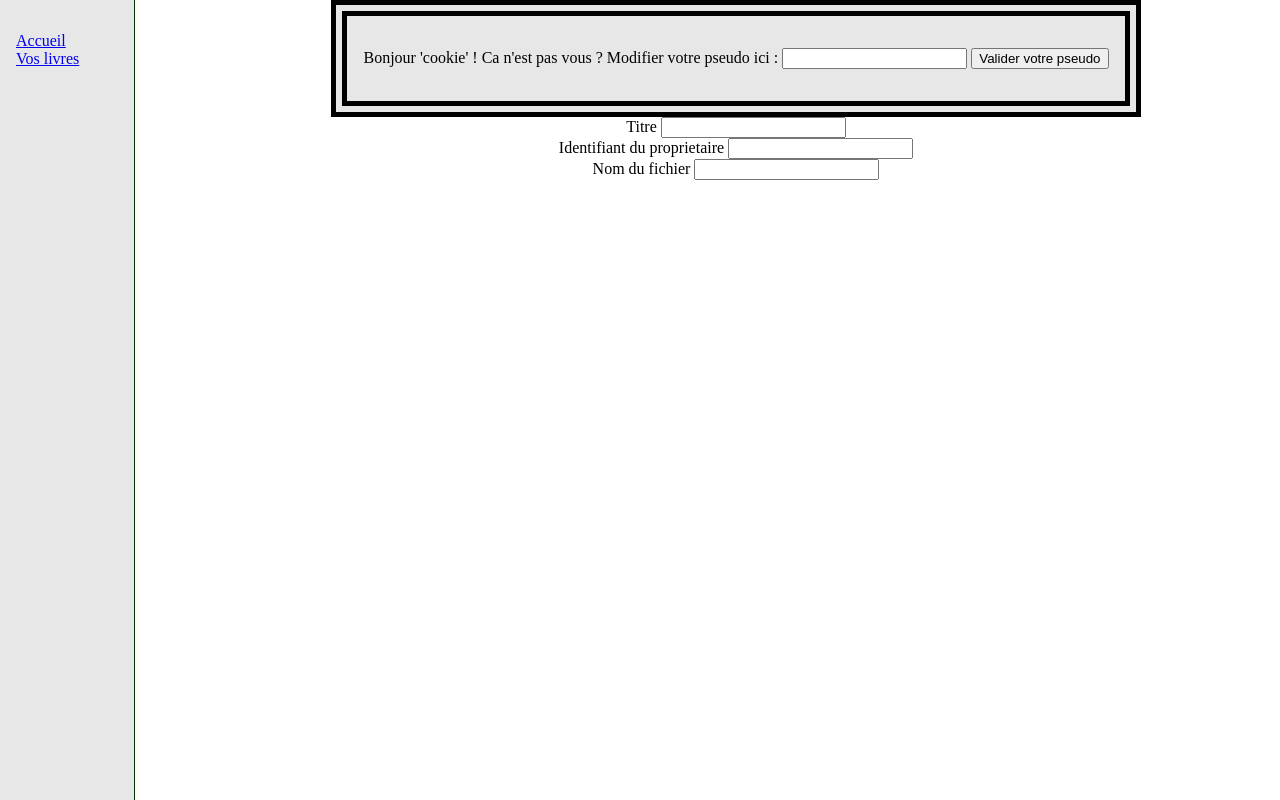
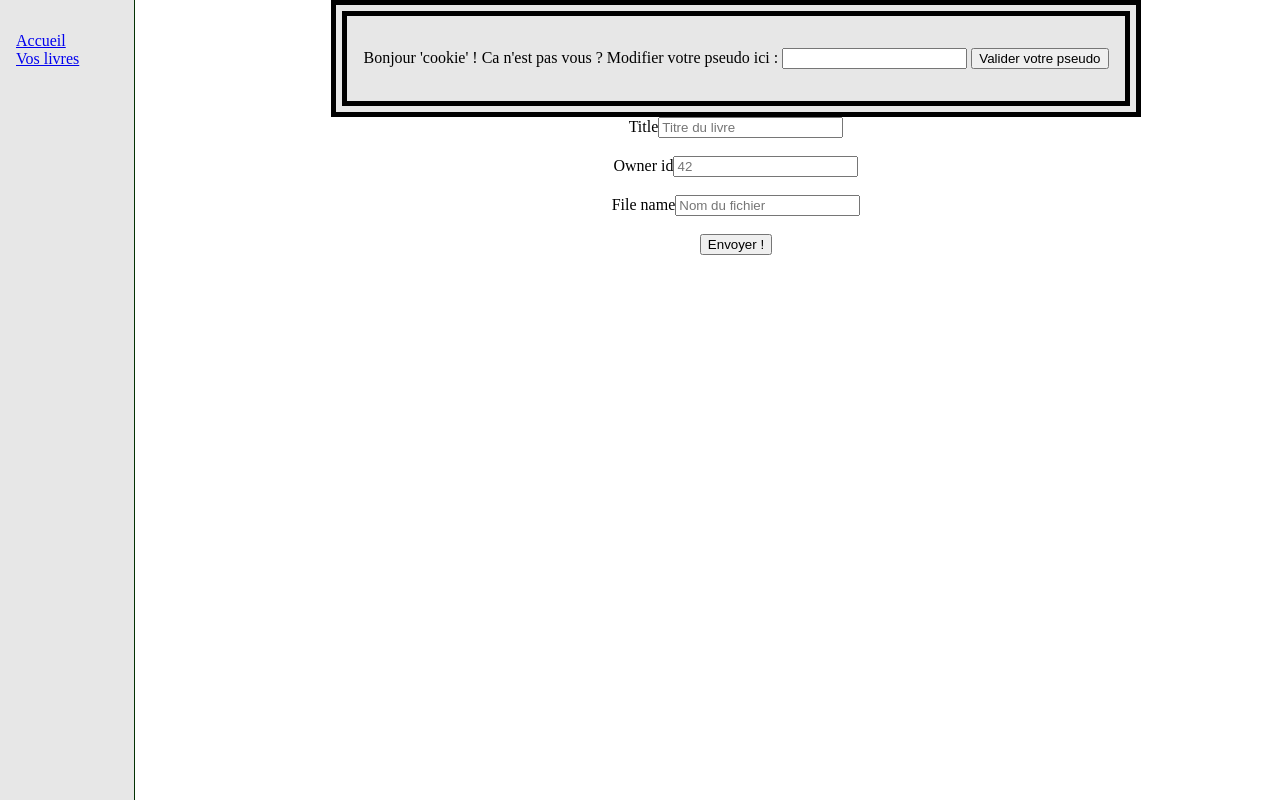
Before and after one commit to lechinoix/incredible-kindle-translator-app, a Symfony app: template templates/new.html.twig in a window 1280 px wide. Run offline with Twig, Linux system fonts and the light colour scheme; the template is opened without the code that fills it, so the values that code supplies are empty; form fields are guessed from the names that the template uses; some libraries are stand-ins or nearby versions.

Commit message:
Even better form organization

```diff
--- a/src/Controller/HelloController.php
+++ b/src/Controller/HelloController.php
@@ -61,6 +61,10 @@ class HelloController extends AbstractController
             ->add('file_name')
             ->getForm();
 
+        $form->handleRequest($request);
+
+        dump($book);
+
 //        $book->setBookId(rand(0,32767));
 //        $book->setOwnerId(42);
 //        $book->setName('fake book name');
--- a/templates/new.html.twig
+++ b/templates/new.html.twig
@@ -1,22 +1,27 @@
 {% extends 'base.html.twig' %}
 {% block formulaire_central %}
+{#{% form_theme formBook 'bootstrap_4_layout.html.twig' %}#}
+
 
 {{ form_start(formBook) }}
+
     <div class="form-group">
-    <label for = "bookTitle">Titre</label>
-    {{ form_widget(formBook.title) }}
+        {#<label for = "bookTitle">Titre</label>#}
+        {{ form_row(formBook.title, {'attr': {'placeholder': 'Titre du livre'}}) }}
 
         <br/>
 
-    <label for ="BookOwnerId">Identifiant du proprietaire</label>
-    {{ form_widget(formBook.owner_id) }}
+        {#<label for ="BookOwnerId">Identifiant du proprietaire</label>#}
+        {{ form_row(formBook.owner_id, {'attr': {'placeholder': 42}}) }}
 
         <br/>
 
-    <label for = "BookFileName">Nom du fichier</label>
-    {{ form_widget(formBook.file_name) }}
+        {#<label for = "BookFileName">Nom du fichier</label>#}
+        {{ form_row(formBook.file_name, {'attr': {'placeholder': 'Nom du fichier'}}) }}
 
         <br/>
+
+        <button type = 'submit'>Envoyer ! </button>
 
     </div>
 
```
Also changed, not shown: 1 other file. Lines whose indentation alone changed are shown as unchanged.
